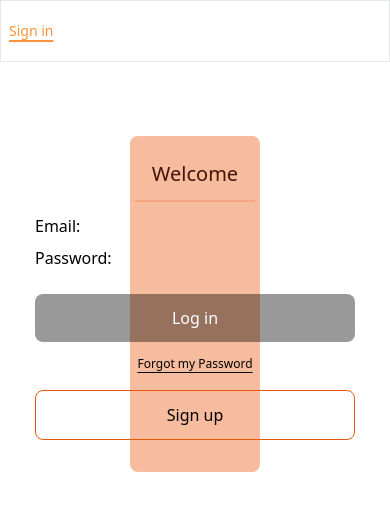
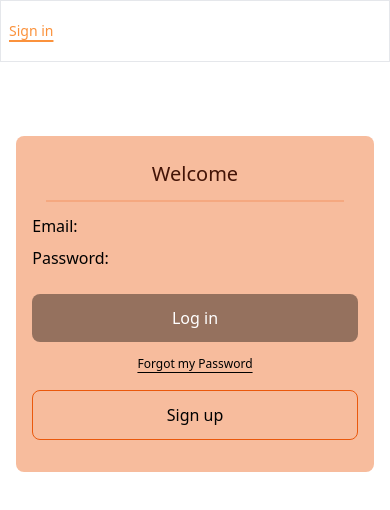
Before and after one commit to Henry-Caiza/shopify, a React (Vite) app: page /sign-in in a window 390 px wide. Shown: the top 510 px of the page. Built offline with nearby package versions, Linux system fonts and the light colour scheme; no server answers.

Commit message:
responsive login

```diff
--- a/src/Pages/SignIn/index.jsx
+++ b/src/Pages/SignIn/index.jsx
@@ -42,7 +42,7 @@ function SignIn() {
 
     const renderLogIn = () => {
         return (
-            <div className='flex flex-col w-80'>
+            <div className='flex flex-col w-full'>
                 <div className=' flex flex-col gap-2'>
                     <p>
                         <span >Email: </span>
@@ -77,7 +77,7 @@ function SignIn() {
 
     const renderCreateUserInfo = () => {
         return (
-            <form ref={form} className='flex flex-col gap-4 w-80'>
+            <form ref={form} className='flex flex-col gap-4 w-full'>
                 <div className='flex flex-col gap-1'>
                     <label htmlFor="name" className='text-sm'>Your name:</label>
                     <input type="text"
@@ -126,14 +126,11 @@ function SignIn() {
 
     return (
         <Layout>
-
-            <div className='w-1/3 h-auto mt-10 bg-orange-600/40 rounded-lg flex flex-col justify-center items-center'>
+            <div className='w-11/12 sm:w-1/2 lg:w-2/6 h-auto mt-10 bg-orange-600/40 rounded-lg flex flex-col justify-center items-center px-4 py4 md:px-8 md:py-6'>
                 <h1 className='w-80 font-medium text-xl text-center text-orange-950 mt-6 mb-3'>Welcome</h1>
                 <hr className=' border border-orange-600/20 w-11/12 mb-3' />
                 {renderView()}
             </div>
-
-
         </Layout>
     )
 }
```
